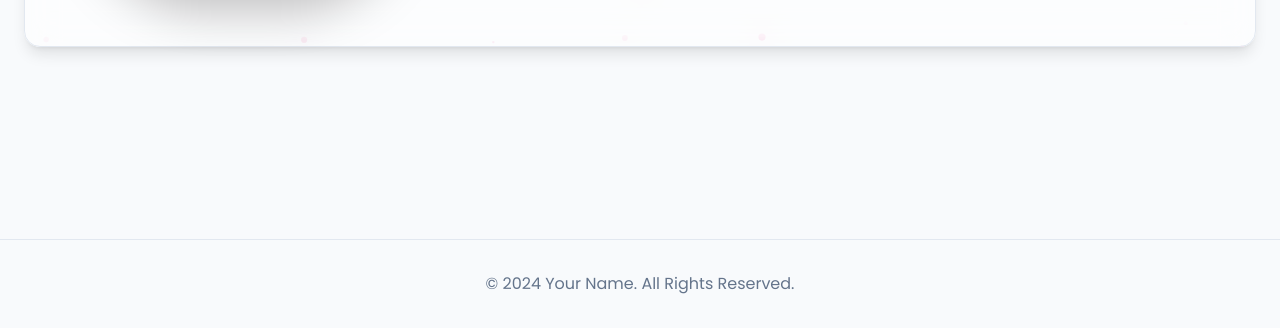
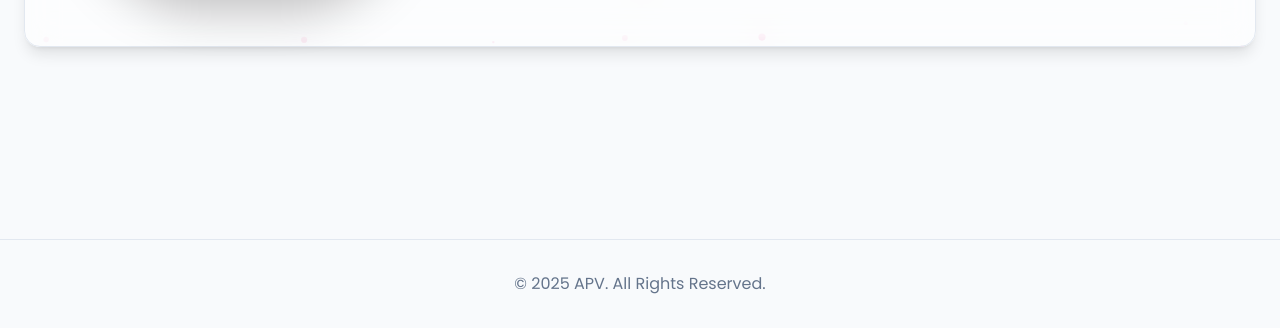
Before and after one commit to Vipremigini/playground, a plain HTML site: page index.html in a window 1280 px wide. Shown: the part 1718-2046 px from the top of the page. Drawn offline with nearby package versions, Linux system fonts and the light colour scheme.

Commit message:
Update index.html

```diff
--- a/index.html
+++ b/index.html
@@ -159,7 +159,7 @@
     <!-- Footer -->
     <footer class="py-8 mt-16 border-t border-slate-200">
         <div class="container mx-auto px-6 text-center text-slate-500">
-            <p>&copy; 2024 Your Name. All Rights Reserved.</p>
+            <p>&copy; 2025 APV. All Rights Reserved.</p>
         </div>
     </footer>
 
```
